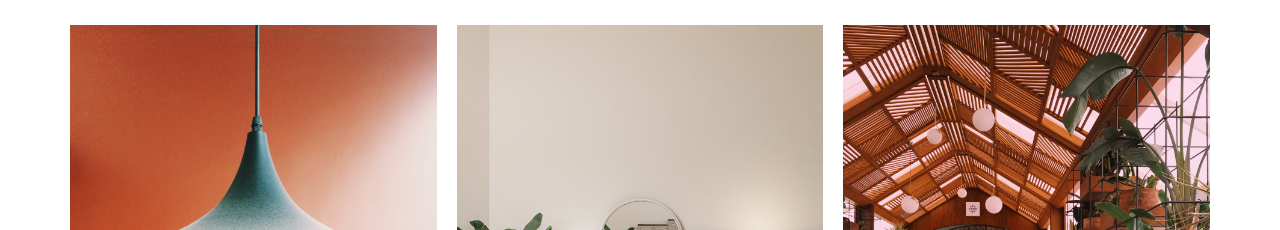
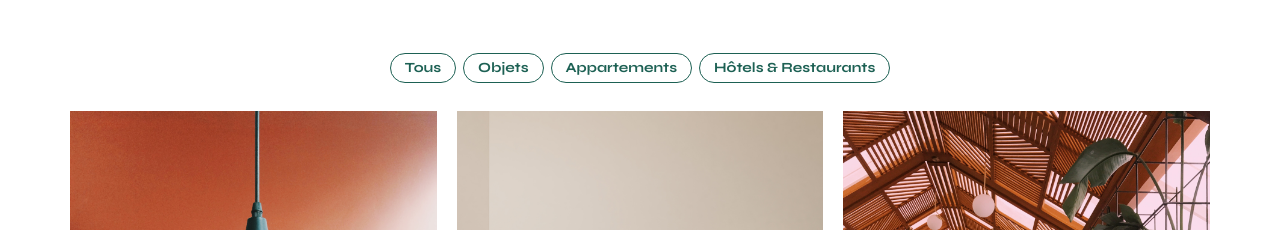
Before and after one commit to JambonBeurreFromage/OCP-Projet-3-CB, a website: page FrontEnd/index.html in a window 1280 px wide. Shown: the part 570-800 px from the top of the page. Drawn offline with nearby package versions, Linux system fonts and the light colour scheme.

Commit message:
link with JS ok + HTML

```diff
--- /dev/null
+++ b/FrontEnd/assets/script.js
@@ -0,0 +1,7 @@
+let showAll = document.getElementById("selectorAll");
+
+showAll.addEventListener("click", async () => {
+    const allProjects = await fetch("http://localhost:5678/api/works/");
+    const showAllProjets = await allProjects.json();
+    console.log(showAllProjets);
+    });
--- a/FrontEnd/assets/style.css
+++ b/FrontEnd/assets/style.css
@@ -84,6 +84,29 @@ h2{
 	font-size: 30px;
 	color: #1D6154
 }
+
+.selectorMenu {
+	display: flex;
+	justify-content: center;
+}
+
+.selectorProject {
+	font-family: 'Syne';
+	font-weight: 700;
+	color: #1D6154;
+	margin : 2em 0.25em;
+	padding: 0.5em 1em;
+	text-align: center;
+	border:  solid 1px #1D6154;
+	border-radius: 60px;
+	cursor: pointer;
+}
+
+.selectorProject:hover {
+	color: white;
+	background-color: #1D6154;
+}
+
 nav ul {
 	display: flex;
 	align-items: center;
--- a/FrontEnd/index.html
+++ b/FrontEnd/index.html
@@ -9,6 +9,7 @@
 	<link href="https://fonts.googleapis.com/css2?family=Syne:wght@700;800&family=Work+Sans&display=swap" rel="stylesheet">
 	<meta name="description" content="">
 	<link rel="stylesheet" href="./assets/style.css">
+	<script src="./assets/script.js" defer></script>
 </head>
 <body>
 <header>
@@ -36,9 +37,16 @@
 	</section>
 	<section id="portfolio">
 		<h2>Mes Projets</h2>
+		<div class="selectorMenu">
+			<span class="selectorProject" id="selectorAll">Tous</span>
+			<span class="selectorProject" id="selectorObject">Objets</span>
+			<span class="selectorProject" id="selectorFlat">Appartements</span>
+			<span class="selectorProject" id="selectorHotel">Hôtels & Restaurants</span>
+		</div>
+
 		<div class="gallery">
 			<figure>
-				<img src="assets/images/abajour-tahina.png" alt="Abajour Tahina">
+			<img src="assets/images/abajour-tahina.png" alt="Abajour Tahina">
 				<figcaption>Abajour Tahina</figcaption>
 			</figure>
 			<figure>
```
Also changed, not shown: package.json (added, +19 -0 lines).
